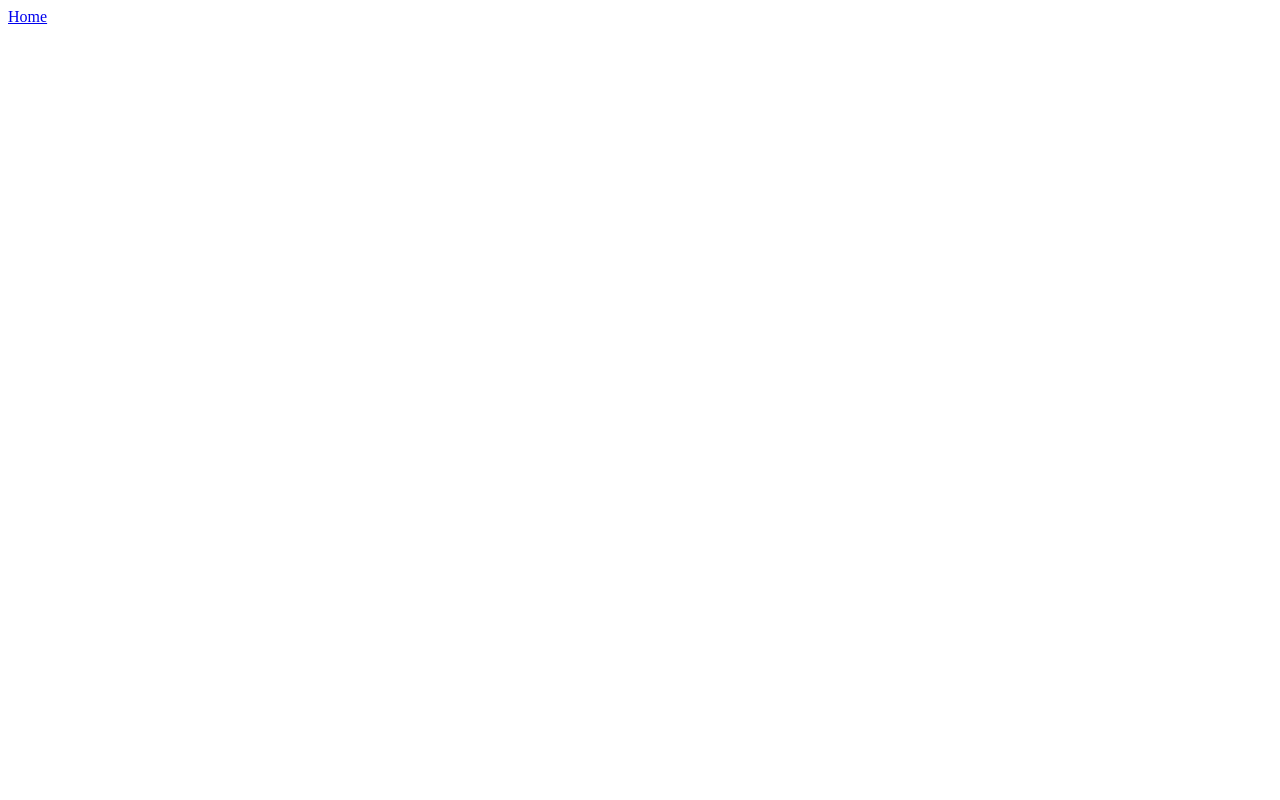
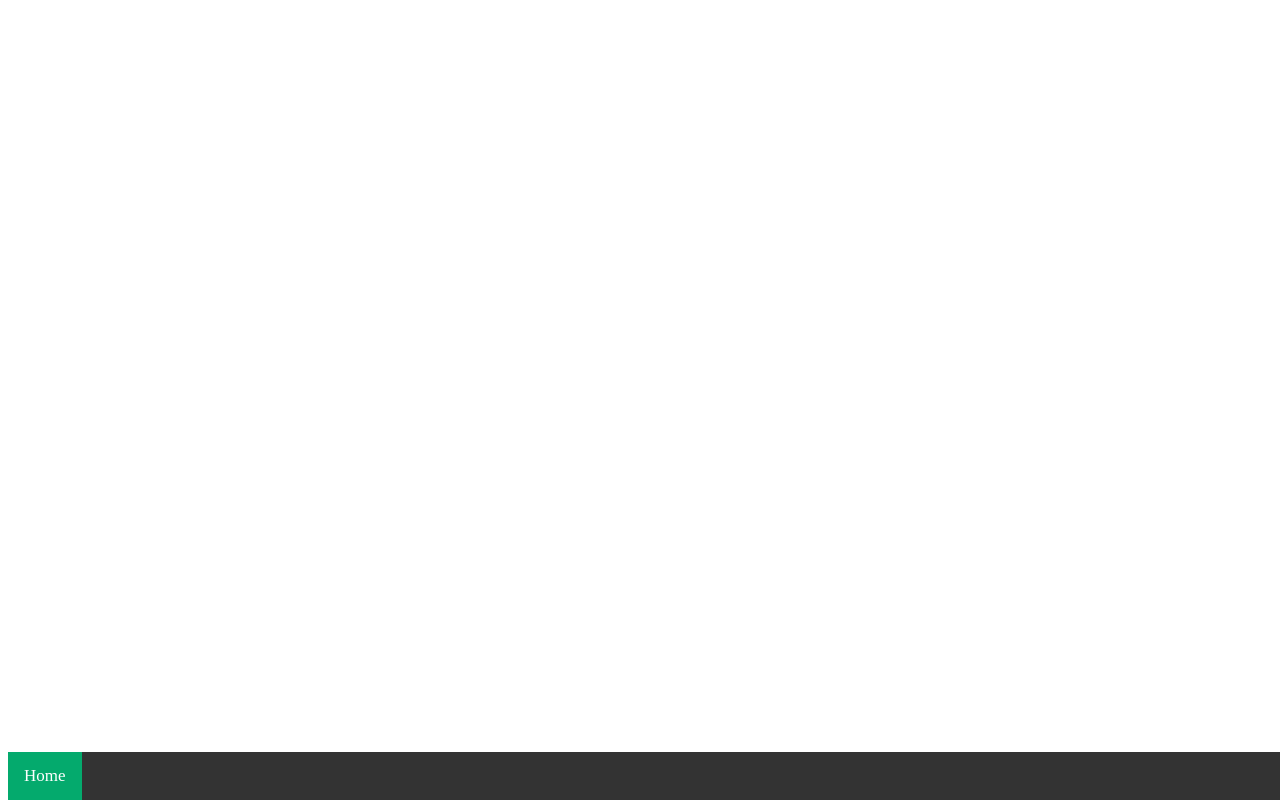
Before and after one commit to Candy-Giants/The-Iron-Hand, a plain HTML site: page index.html in a window 1280 px wide. Drawn offline with Linux system fonts and the light colour scheme.

Commit message:
Update index.html

```diff
--- a/index.html
+++ b/index.html
@@ -11,6 +11,7 @@
 
     <div class="navbar">
       <a href="#home" class="active">Home</a>
+      <link rel="stylesheet" href="ironbar.css">
     </div>
 
 
```
